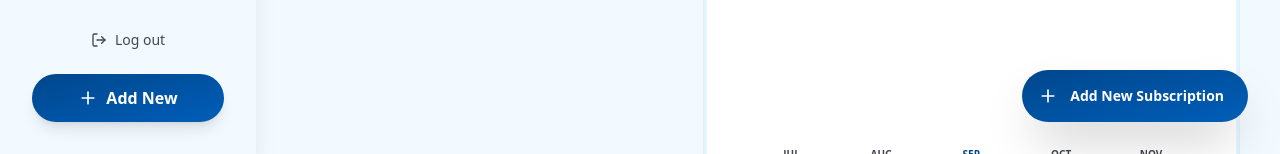
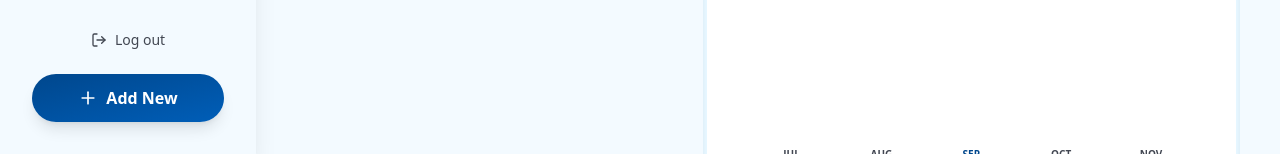
Before and after one commit to jtn11/spendwise, a Next.js app: page /dashboard in a window 1280 px wide. Shown: the part 646-800 px from the top of the page. Built offline with nearby package versions, Linux system fonts and the light colour scheme; no server answers.

Commit message:
removed the sticky add subs btn

```diff
--- a/app/(main)/layout.tsx
+++ b/app/(main)/layout.tsx
@@ -154,14 +154,6 @@ export default function DashboardLayout({ children }: { children: React.ReactNod
         </Link>
       </nav>
 
-      {/* FAB for Desktop (Contextual) */}
-      <button
-        onClick={() => { setEditingSubscription(null); setIsModalOpen(true); }}
-        className="hidden md:flex fixed bottom-8 right-8 bg-gradient-to-br from-[var(--primary)] to-[var(--primary-container)] text-[var(--on-primary)] p-4 rounded-full shadow-2xl shadow-[var(--primary)]/30 items-center gap-3 hover:scale-105 transition-transform group z-50">
-        <Plus className="w-5 h-5" />
-        <span className="font-bold text-sm pr-2">Add New Subscription</span>
-      </button>
-
       <AddSubscriptionModal
         isOpen={isModalOpen}
         onClose={() => setIsModalOpen(false)}
```
